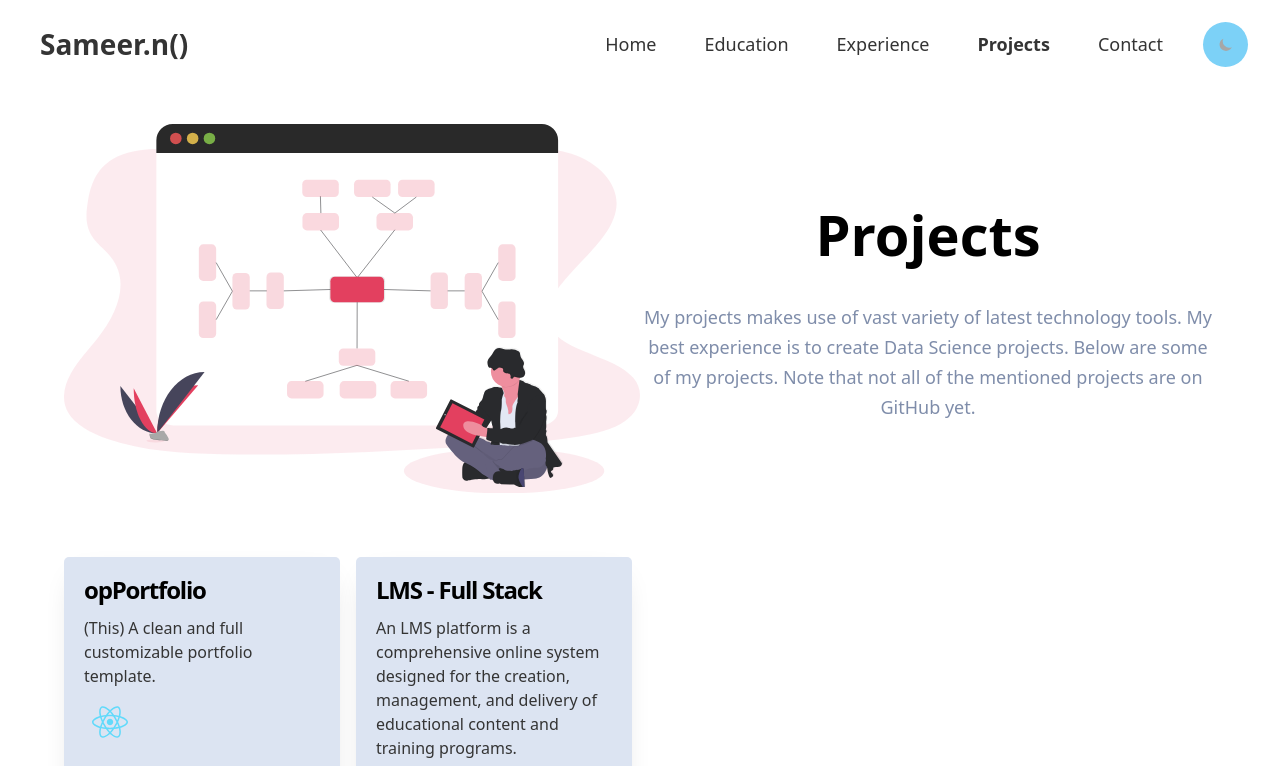
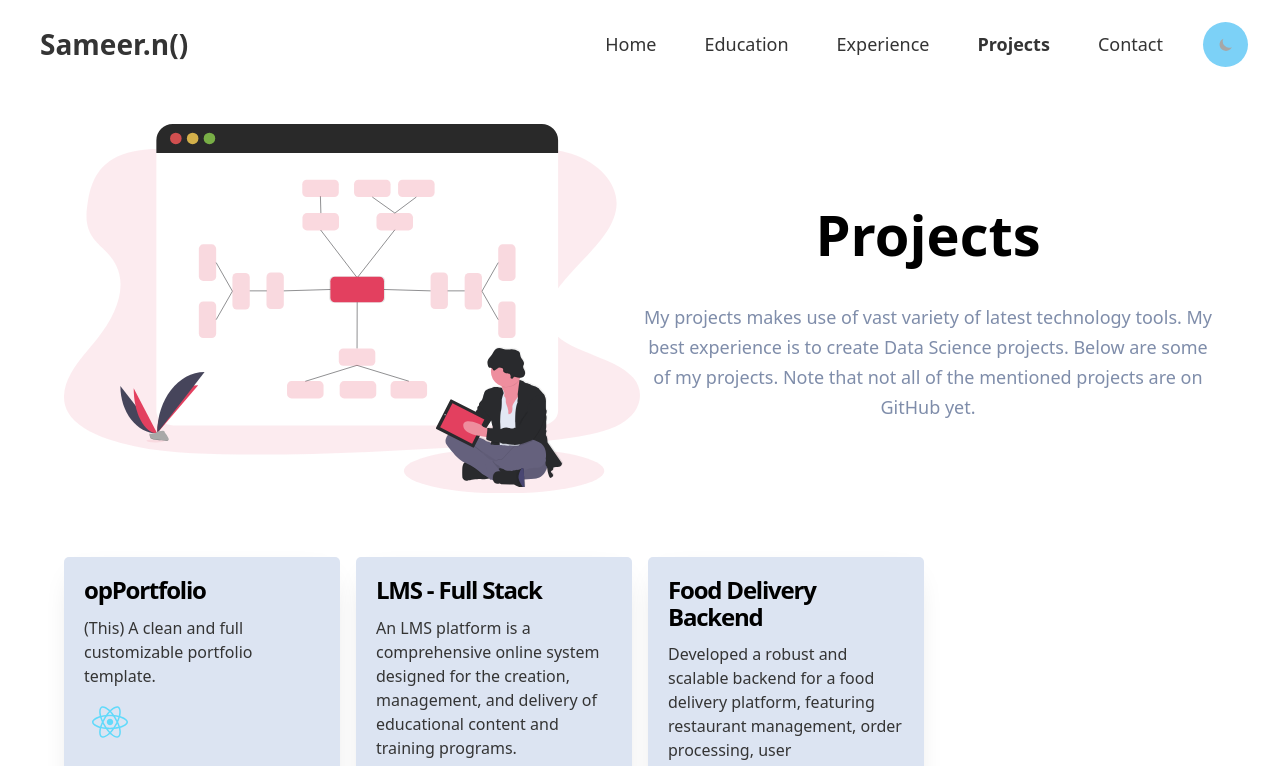
Before and after one commit to Sameer413/op-portfolio, a Next.js app: page /projects in a window 1280 px wide. Shown: the top 766 px of the page. Built offline with nearby package versions, Linux system fonts and the light colour scheme.

Commit message:
Update data.ts

```diff
--- a/app/data.ts
+++ b/app/data.ts
@@ -382,6 +382,44 @@ const projects = {
                     reactIcon: SiReactquery,
                     color: '#FF4154',
                 },
+                {
+                    name: "TypeScript",
+                    reactIcon: SiTypescript,
+                    color: '#3178C6',
+                },
+                {
+                    name: "Razorpay",
+                    reactIcon: SiRazorpay,
+                    color: '#3977E6',
+                },
+            ],
+        },
+        {
+            id: "2",
+            name: "Food Delivery Backend",
+            url: "https://github.com/Sameer413/food_delivery_server",
+            description: "Developed a robust and scalable backend for a food delivery platform, featuring restaurant management, order processing, user authentication.",
+            languages: [
+                // {
+                //     name: "ReactJS",
+                //     reactIcon: FaReact,
+                //     color: '#61DAFB',
+                // },
+                {
+                    name: "Postegress",
+                    reactIcon: DiMongodb,
+                    color: '#439743',
+                },
+                {
+                    name: "NodeJs",
+                    reactIcon: FaNodeJs,
+                    color: '#339933',
+                },
+                // {
+                //     name: "ReactQuery",
+                //     reactIcon: SiReactquery,
+                //     color: '#FF4154',
+                // },
                 {
                     name: "TypeScript",
                     reactIcon: SiTypescript,
```
